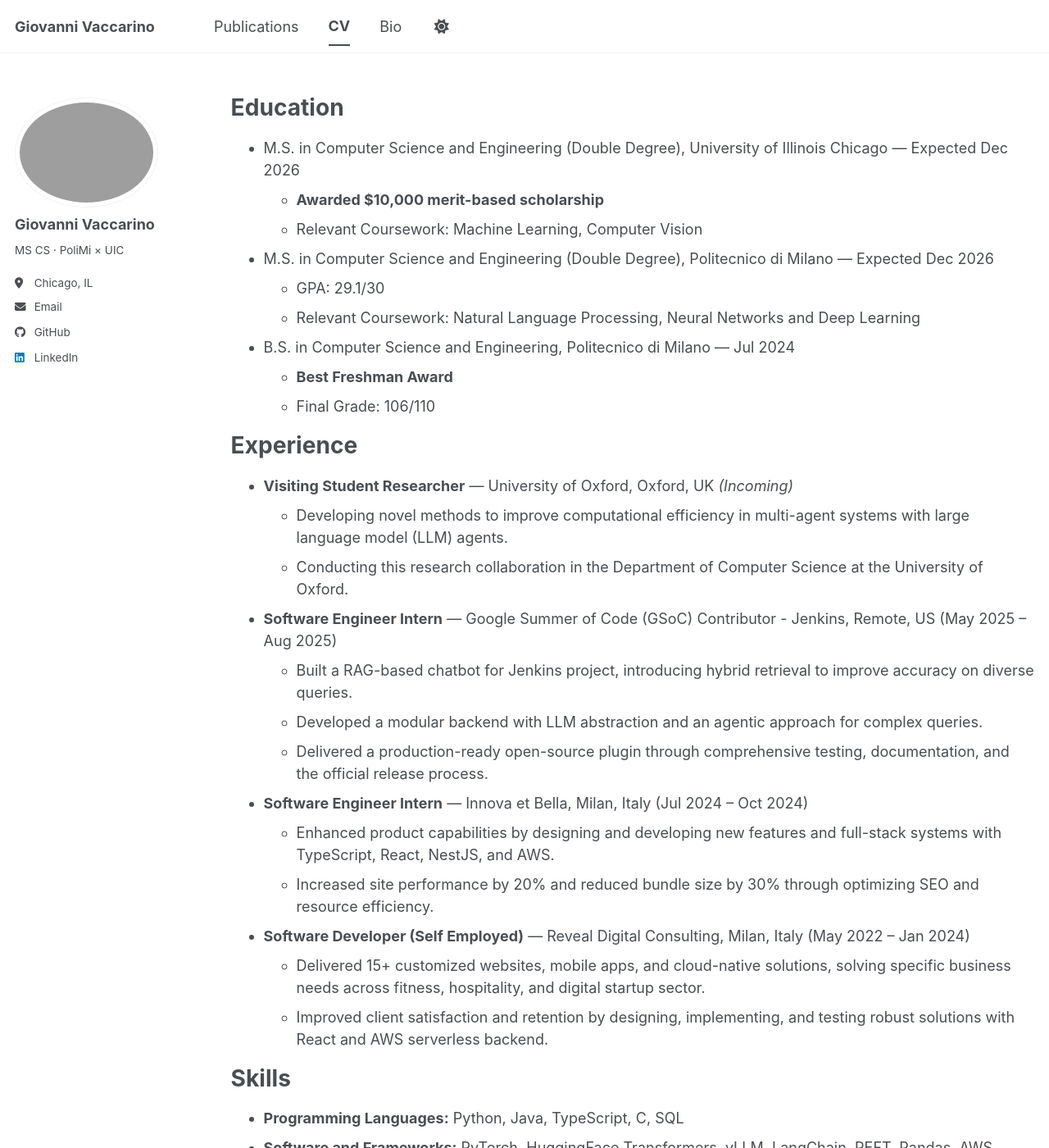
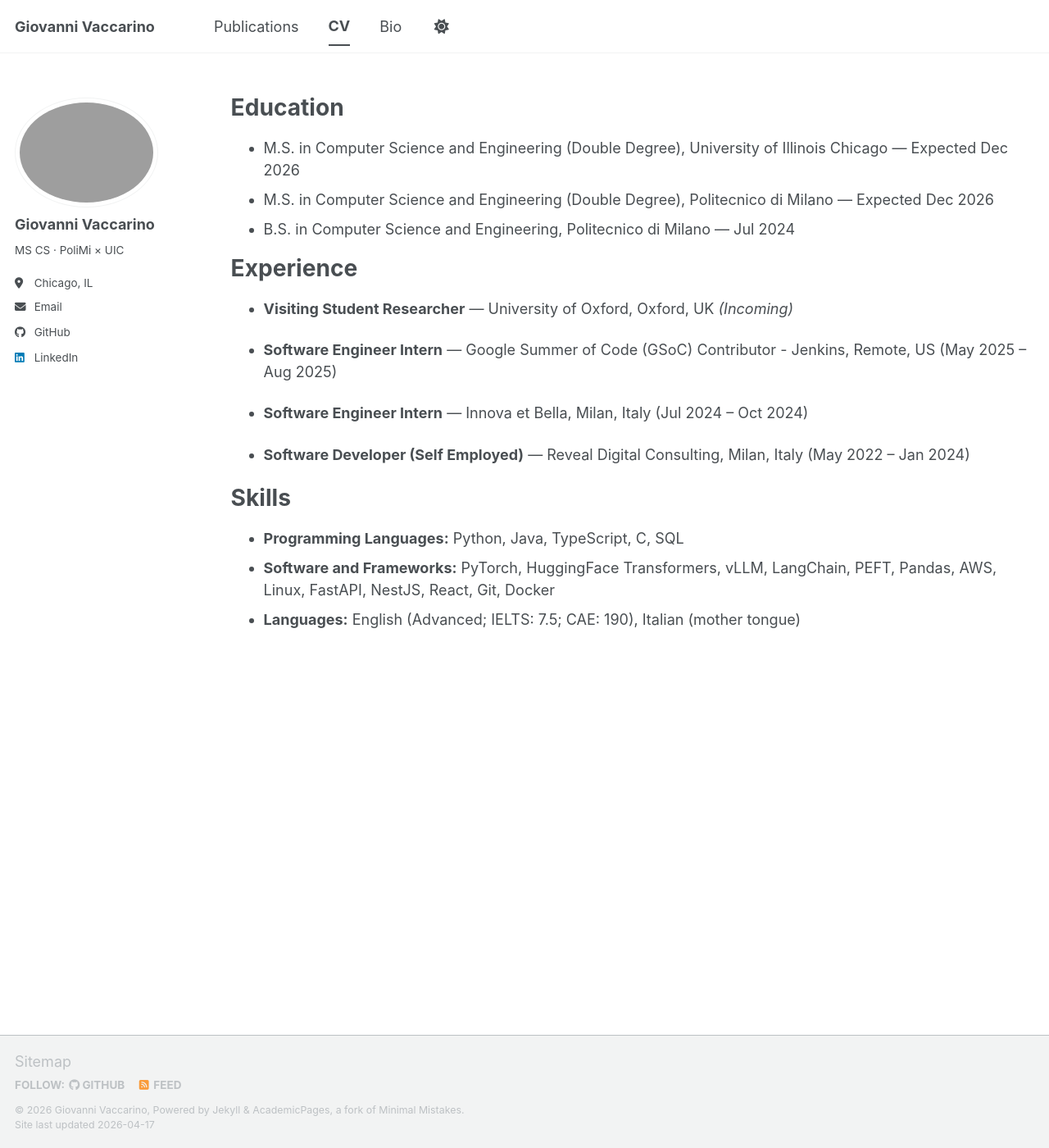
Before and after one commit to giovanni-vaccarino/giovanni-vaccarino.github.io, a Jekyll site: the page built from _pages/cv.md, in a window 1280 px wide and 1400 px high. Shown: the whole window at 82% size. Built offline with Jekyll 4.4.1, drawn with Linux system fonts in a browser that asks for light colours; a script bundle is joined from its source files by our own code; library files that are not in the unit come from our copies.

Commit message:
Update cv.

```diff
--- a/_pages/cv.md
+++ b/_pages/cv.md
@@ -12,33 +12,18 @@ redirect_from:
 Education
 ======
 * M.S. in Computer Science and Engineering (Double Degree), University of Illinois Chicago — Expected Dec 2026
-  * __Awarded $10,000 merit-based scholarship__
-  * Relevant Coursework: Machine Learning, Computer Vision
 * M.S. in Computer Science and Engineering (Double Degree), Politecnico di Milano — Expected Dec 2026
-  * GPA: 29.1/30
-  * Relevant Coursework: Natural Language Processing, Neural Networks and Deep Learning
 * B.S. in Computer Science and Engineering, Politecnico di Milano — Jul 2024
-  * __Best Freshman Award__
-  * Final Grade: 106/110
 
 Experience
 ======
 * **Visiting Student Researcher** — University of Oxford, Oxford, UK *(Incoming)*
-  * Developing novel methods to improve computational efficiency in multi-agent systems with large language model (LLM) agents.
-  * Conducting this research collaboration in the Department of Computer Science at the University of Oxford.
 
 * **Software Engineer Intern** — Google Summer of Code (GSoC) Contributor - Jenkins, Remote, US (May 2025 – Aug 2025)
-  * Built a RAG-based chatbot for Jenkins project, introducing hybrid retrieval to improve accuracy on diverse queries.
-  * Developed a modular backend with LLM abstraction and an agentic approach for complex queries.
-  * Delivered a production-ready open-source plugin through comprehensive testing, documentation, and the official release process.
 
 * **Software Engineer Intern** — Innova et Bella, Milan, Italy (Jul 2024 – Oct 2024)
-  * Enhanced product capabilities by designing and developing new features and full-stack systems with TypeScript, React, NestJS, and AWS.
-  * Increased site performance by 20% and reduced bundle size by 30% through optimizing SEO and resource efficiency.
 
 * **Software Developer (Self Employed)** — Reveal Digital Consulting, Milan, Italy (May 2022 – Jan 2024)
-  * Delivered 15+ customized websites, mobile apps, and cloud-native solutions, solving specific business needs across fitness, hospitality, and digital startup sector.
-  * Improved client satisfaction and retention by designing, implementing, and testing robust solutions with React and AWS serverless backend.
 
 
 Skills
```
